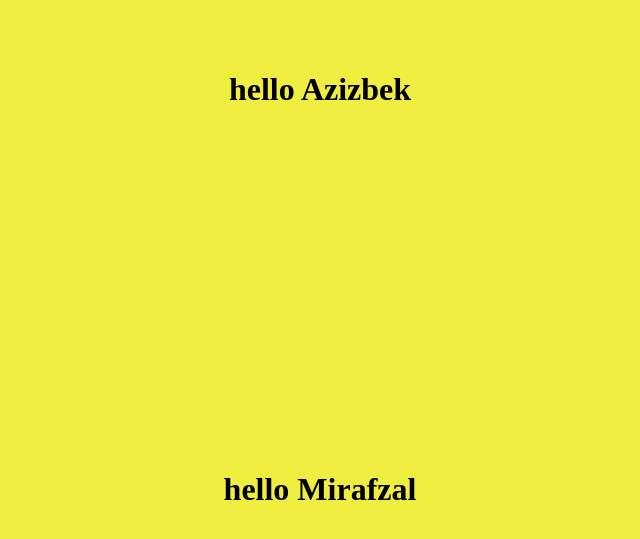
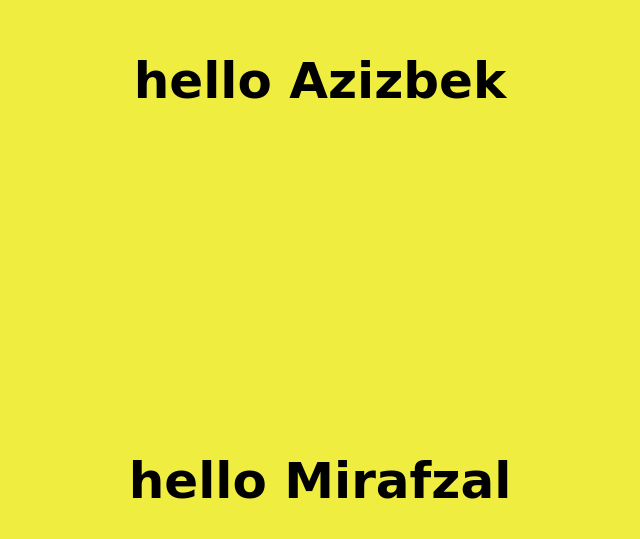
Before and after one commit to ArmirMirafzal/Armir-Azizbek, a plain HTML site: page index.html in a window 1280 px wide. Shown: the part 119-658 px from the top of the page, without its empty margins (320-960 px from the left). Drawn offline with Linux system fonts and the light colour scheme.

Commit message:
add any style

```diff
--- a/style.css
+++ b/style.css
@@ -1,6 +1,14 @@
-body{
-    background: #efed40;
-    display: grid;
-    place-items: center;
-    height: 100vh;
+* {
+  margin: 0;
+  padding: 0;
+  box-sizing: border-box;
+  font-size: 50px;
+  font-family: cursive;
 }
+
+body {
+  background: #efed40;
+  display: grid;
+  place-items: center;
+  height: 100vh;
+}
```
